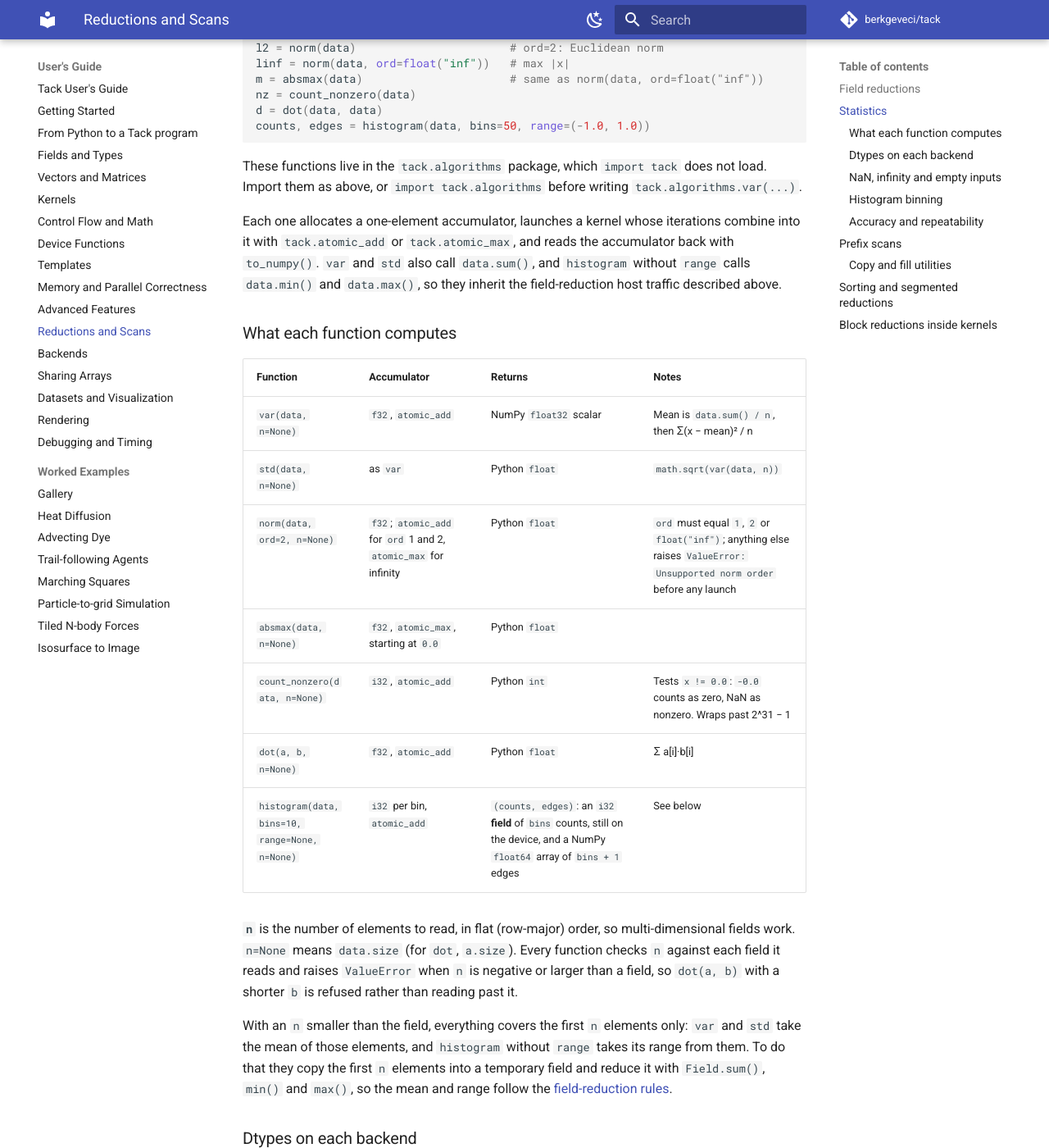
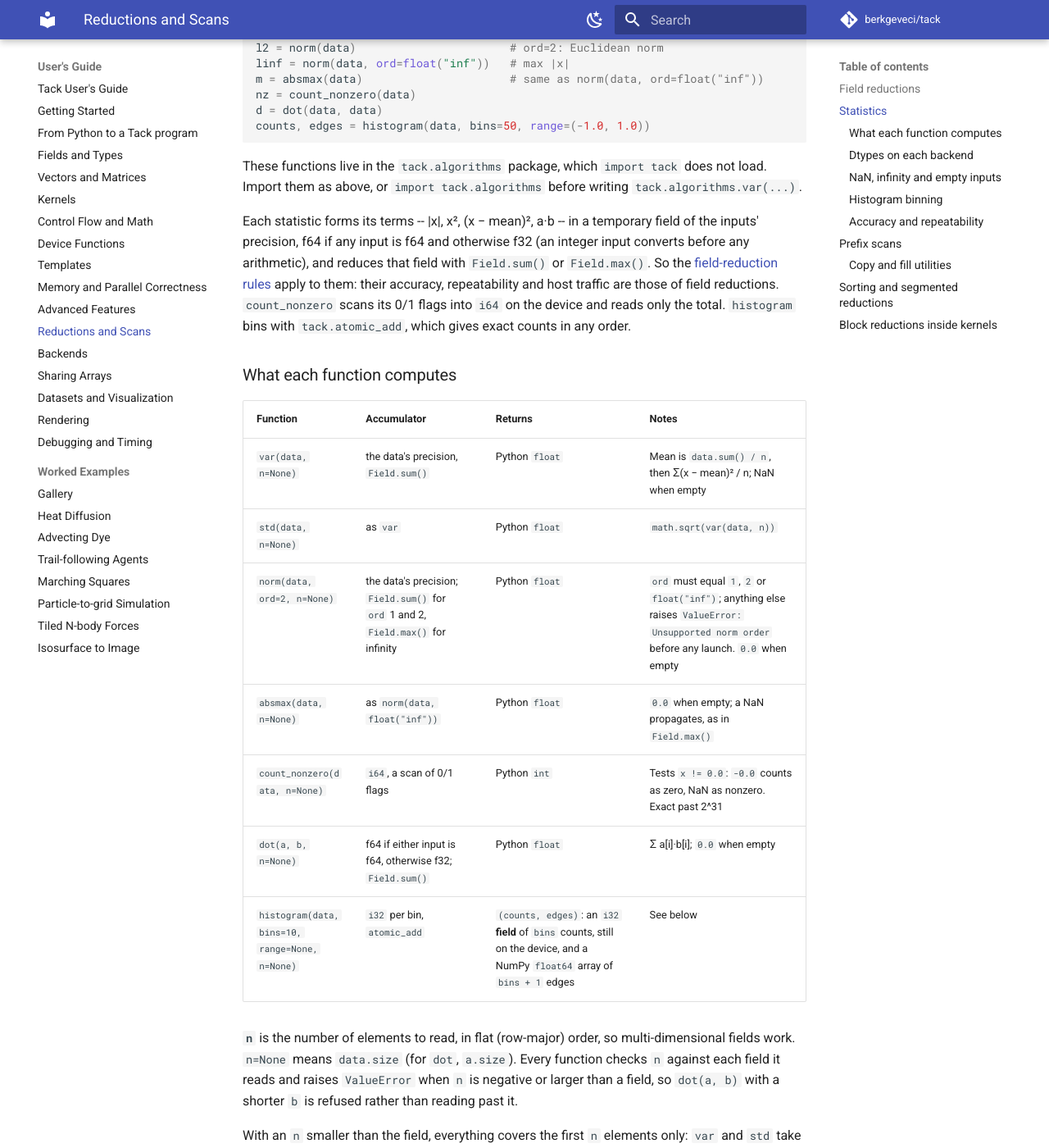
Before and after one commit to berkgeveci/tack, an MkDocs documentation site: the page built from docs/users-guide/11-reductions-and-scans.md, in a window 1280 px wide and 1400 px high, scrolled down 2813 px. Shown: the whole window at 82% size. Built offline with MkDocs 1.6.1 and Material for MkDocs 9.7.7, drawn with Linux system fonts in a browser that asks for light colours; comment, search, counter and statistics services are not loaded; some of the changed text lies outside the part shown.

Commit message:
Reduce the statistics as fields, in their inputs' precision
var, std, norm, absmax, count_nonzero and dot combined into a one-element
f32 (or i32) accumulator with atomics: an f64 input was summed in f32,
the order of the additions was whatever order the launches arrived in,
count_nonzero wrapped past 2^31, and integer products wrapped before
converting. Each now forms its terms -- |x|, x^2, (x - mean)^2, a*b -- in
a temporary field of the inputs' precision (f64 if any input is f64,
otherwise f32; a float scalar `one` promotes with the fields, so every
input converts once, before any arithmetic) and reduces it with
Field.sum() or Field.max(), so the field-reduction contract applies.
count_nonzero scans its 0/1 flags into i64 on the device and reads only
the total, rather than sending the flags to the host for a sum.

Behaviour changes, in the changelog: var returns a Python float rather
than NumPy's float32; absmax propagates a NaN; norm, absmax and dot of an
empty range give 0.0. histogram keeps its atomics, which count exactly in
any order.

Tests: var of 1e8 + 0..999, an L1 norm of 1 + 4000 * 1e-9, dot and L2
norm of f64 data against NumPy to 1e-12 or better (f32 accumulation lost
them); i32 inputs whose products pass 2^31; NaN counted, -0.0 not;
count_nonzero's scan is into i64; empty ranges. The guide's statistics
table, the language contract's note and the changelog follow. From the
Blelloch evaluation's fourth recommendation.

```diff
--- a/docs/users-guide/11-reductions-and-scans.md
+++ b/docs/users-guide/11-reductions-and-scans.md
@@ -5,7 +5,7 @@ Tack has five ways to combine many values into a few:
 | Family | Entry points | Where it runs |
 |---|---|---|
 | [Field reductions](#field-reductions) | `field.sum()`, `.min()`, `.max()`, `.mean()` | Called from Python; the device or NumPy, depending on backend and dtype |
-| [Statistics](#statistics) | `var`, `std`, `norm`, `absmax`, `count_nonzero`, `dot`, `histogram` in `tack.algorithms` | Called from Python; kernels with atomic accumulators on the active backend |
+| [Statistics](#statistics) | `var`, `std`, `norm`, `absmax`, `count_nonzero`, `dot`, `histogram` in `tack.algorithms` | Called from Python; terms formed on the active backend and reduced as fields are |
 | [Prefix scans](#prefix-scans) | `exclusive_scan`, `inclusive_scan` (plus `copy`, `fill_value`) in `tack.algorithms` | Called from Python; a sequence of kernels on the active backend |
 | [Sorting and segmented reductions](#sorting-and-segmented-reductions) | `argsort`, `sort_by_key`, `gather`, `unique`, `reduce_by_key` in `tack.algorithms` | Called from Python; a sequence of kernels on the active backend |
 | [Block reductions](#block-reductions-inside-kernels) | `tack.block_sum`, `block_min`, `block_max` | Inside a kernel; GPU backends only |
@@ -112,23 +112,26 @@ These functions live in the `tack.algorithms` package, which `import tack`
 does not load. Import them as above, or `import tack.algorithms` before
 writing `tack.algorithms.var(...)`.
 
-Each one allocates a one-element accumulator, launches a kernel whose
-iterations combine into it with `tack.atomic_add` or `tack.atomic_max`, and
-reads the accumulator back with `to_numpy()`. `var` and `std` also call
-`data.sum()`, and `histogram` without `range` calls `data.min()` and
-`data.max()`, so they inherit the field-reduction host traffic described
-above.
+Each statistic forms its terms -- |x|, x², (x − mean)², a·b -- in a
+temporary field of the inputs' precision, f64 if any input is f64 and
+otherwise f32 (an integer input converts before any arithmetic), and
+reduces that field with `Field.sum()` or `Field.max()`. So the
+[field-reduction rules](#field-reductions) apply to them: their accuracy,
+repeatability and host traffic are those of field reductions.
+`count_nonzero` scans its 0/1 flags into `i64` on the device and reads only
+the total. `histogram` bins with `tack.atomic_add`, which gives exact
+counts in any order.
 
 ### What each function computes
 
 | Function | Accumulator | Returns | Notes |
 |---|---|---|---|
-| `var(data, n=None)` | `f32`, `atomic_add` | NumPy `float32` scalar | Mean is `data.sum() / n`, then Σ(x − mean)² / n |
+| `var(data, n=None)` | the data's precision, `Field.sum()` | Python `float` | Mean is `data.sum() / n`, then Σ(x − mean)² / n; NaN when empty |
 | `std(data, n=None)` | as `var` | Python `float` | `math.sqrt(var(data, n))` |
-| `norm(data, ord=2, n=None)` | `f32`; `atomic_add` for `ord` 1 and 2, `atomic_max` for infinity | Python `float` | `ord` must equal `1`, `2` or `float("inf")`; anything else raises `ValueError: Unsupported norm order` before any launch |
-| `absmax(data, n=None)` | `f32`, `atomic_max`, starting at `0.0` | Python `float` | |
-| `count_nonzero(data, n=None)` | `i32`, `atomic_add` | Python `int` | Tests `x != 0.0`: `-0.0` counts as zero, NaN as nonzero. Wraps past 2^31 − 1 |
-| `dot(a, b, n=None)` | `f32`, `atomic_add` | Python `float` | Σ a[i]·b[i] |
+| `norm(data, ord=2, n=None)` | the data's precision; `Field.sum()` for `ord` 1 and 2, `Field.max()` for infinity | Python `float` | `ord` must equal `1`, `2` or `float("inf")`; anything else raises `ValueError: Unsupported norm order` before any launch. `0.0` when empty |
+| `absmax(data, n=None)` | as `norm(data, float("inf"))` | Python `float` | `0.0` when empty; a NaN propagates, as in `Field.max()` |
+| `count_nonzero(data, n=None)` | `i64`, a scan of 0/1 flags | Python `int` | Tests `x != 0.0`: `-0.0` counts as zero, NaN as nonzero. Exact past 2^31 |
+| `dot(a, b, n=None)` | f64 if either input is f64, otherwise f32; `Field.sum()` | Python `float` | Σ a[i]·b[i]; `0.0` when empty |
 | `histogram(data, bins=10, range=None, n=None)` | `i32` per bin, `atomic_add` | `(counts, edges)`: an `i32` **field** of `bins` counts, still on the device, and a NumPy `float64` array of `bins + 1` edges | See below |
 
 **`n`** is the number of elements to read, in flat (row-major) order, so
@@ -282,6 +285,10 @@ the host, not the whole output.
   are left alone. `n` must be at most the size of both fields; a larger or
   negative `n` raises `ValueError`. `n = 0` writes nothing and returns `0`,
   the empty sum.
+- Returning the total means reading it to the host, which waits for the
+  device (on Metal, for every launch queued so far). A caller that needs
+  only the offsets passes `total=False`: the scan returns `None`, reads
+  nothing, and stays queued with whatever follows.
 - Each call allocates two fields of the output's dtype per level, the
   chunk totals and their offsets, one element per chunk: about `n / 128`
   elements in all on the CPU, `n / 1024` on GPUs, not a copy of the input.
```
Also changed, not shown: CHANGELOG.md (+17 -0 lines), docs/reference/language-contract.md (+3 -2 lines), 2 other files.
